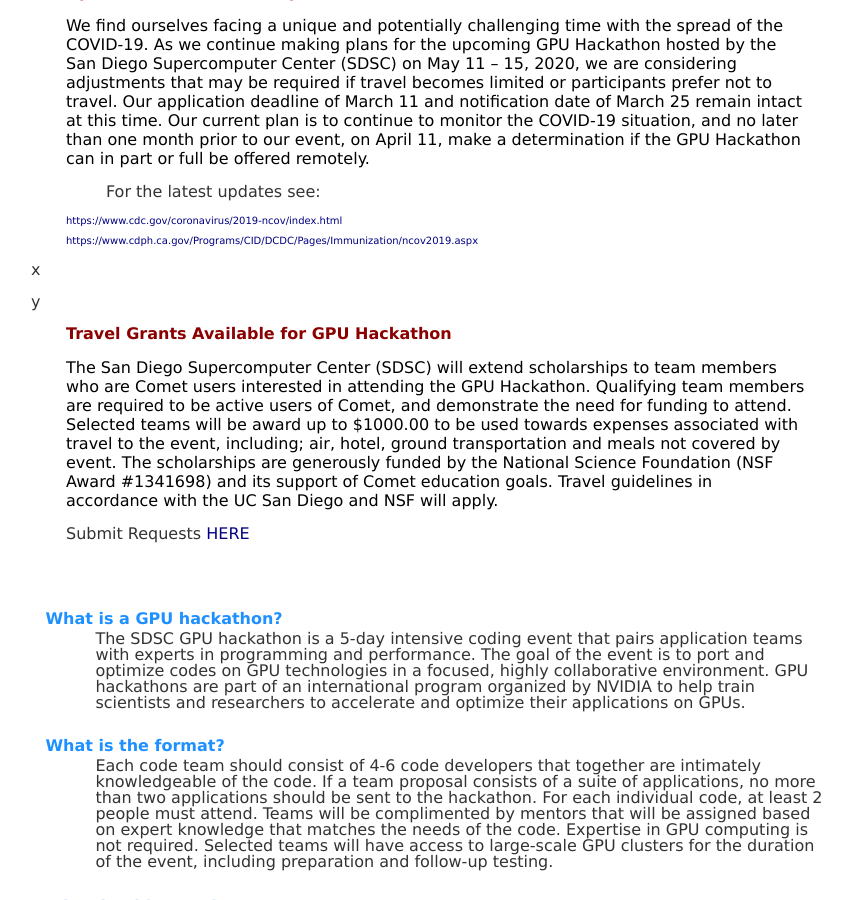
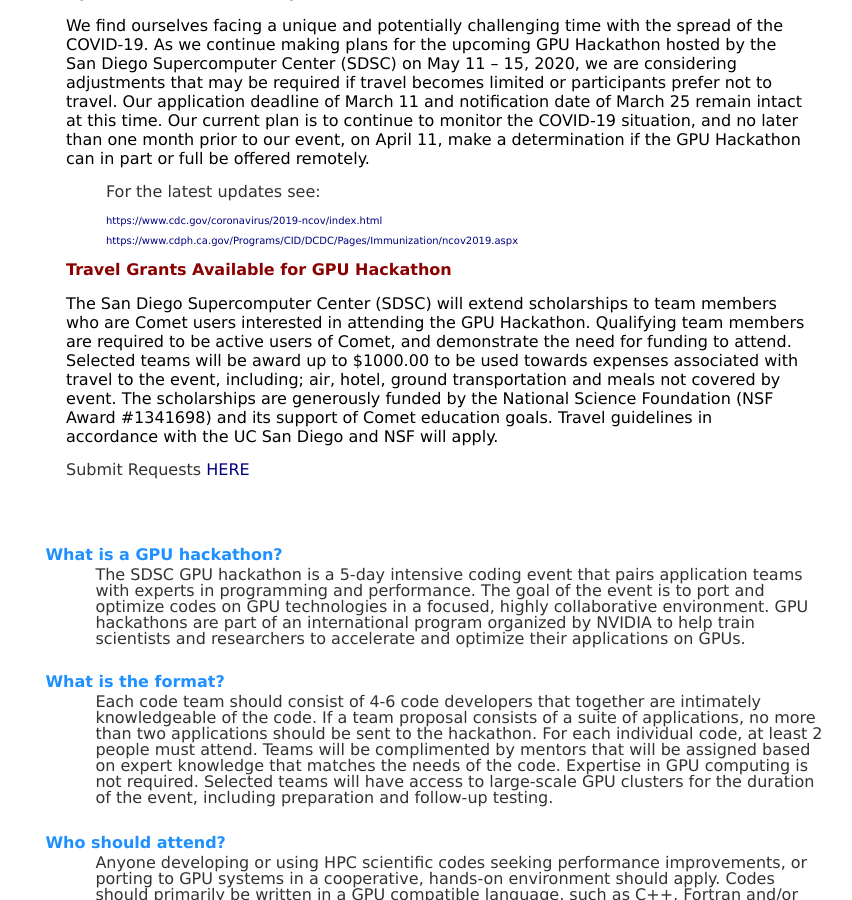
Before and after one commit to sdsc-hpc-training/sdsc-hpc-training.github.io, a Jekyll site: the page built from gpuhackathon/index.html, in a window 1280 px wide and 900 px high, scrolled down 438 px. Shown: the whole window, without its empty margins (204-1056 px from the left). Built offline with Jekyll 4.4.1, drawn with Linux system fonts in a browser that asks for light colours.

Commit message:
Update index.html

```diff
--- a/gpuhackathon/index.html
+++ b/gpuhackathon/index.html
@@ -28,12 +28,10 @@
 situation, and no later than one month prior to our event, on April 11, make a determination if the
 GPU Hackathon can in part or full be offered remotely.
 <p class="tab">For the latest updates see:
-<p class="address"><a href="https://www.cdc.gov/coronavirus/2019-ncov/index.html">https://www.cdc.gov/coronavirus/2019-ncov/index.html</a></p>
-<p class="address"><a href="">https://www.cdph.ca.gov/Programs/CID/DCDC/Pages/Immunization/ncov2019.aspx</a></p>
+<p class="tab address"><a href="https://www.cdc.gov/coronavirus/2019-ncov/index.html">https://www.cdc.gov/coronavirus/2019-ncov/index.html</a></p>
+<p class="tab address"><a href="">https://www.cdph.ca.gov/Programs/CID/DCDC/Pages/Immunization/ncov2019.aspx</a></p>
 </p>
 </blockquote>
-<p>&nbsp;x
-<p>&nbsp;y
 <blockquote>
 <p class="news">Travel Grants Available for GPU Hackathon</p>
 The San Diego Supercomputer Center (SDSC) will extend scholarships to team members
```
